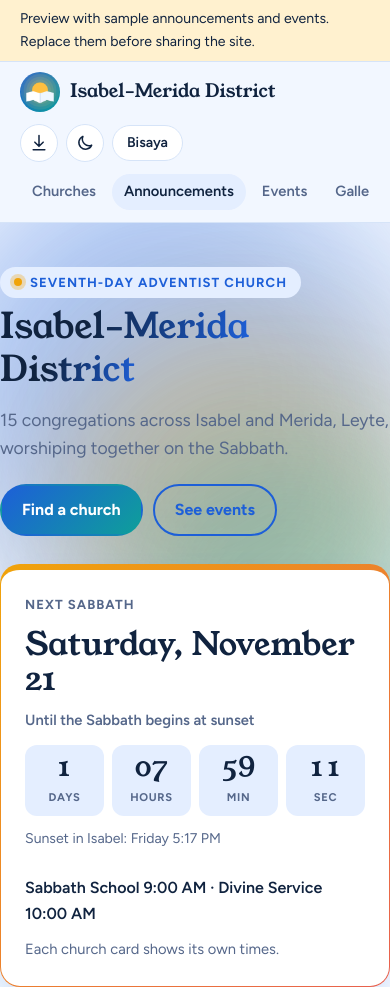
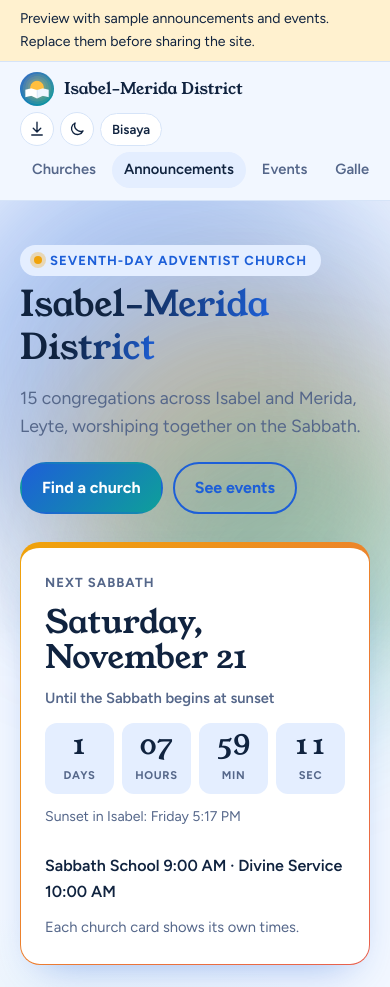
Before and after one commit to mvcashbel-art/isabel-merida-district, a plain HTML site: page index.html in a window 390 px wide. Shown: the top 987 px of the page. Drawn offline with nearby package versions, Linux system fonts and the light colour scheme.

Commit message:
District site: phone header and hero spacing fixes
Co-Authored-By: Claude Sonnet 5.5 <noreply@anthropic.com>
Claude-Session: https://claude.ai/code/session_015nMqvFAEyWzapi5dywWiqm

```diff
--- a/index.html
+++ b/index.html
@@ -296,6 +296,15 @@ nav.links a.on{background:var(--blue-soft);color:var(--ink)}
 .rv{opacity:0;transform:translateY(20px);transition:opacity .65s var(--ease),transform .65s var(--ease);transition-delay:var(--d,0s)}
 .rv.in{opacity:1;transform:none}
 
+
+/* phone fixes */
+.wrap.hero{padding-left:20px;padding-right:20px}
+@media(max-width:560px){
+  .brand{font-size:1rem}.brand .mark{width:34px;height:34px}
+  .icon-btn{width:34px;height:34px}.icon-btn svg{width:18px;height:18px}
+  .lang{padding:5px 11px;font-size:.82rem}.hbtns{gap:6px}
+  .bar{gap:6px}
+}
 @media(prefers-reduced-motion:reduce){
   .aurora i,.aurora::before,.live i,.pin.live{animation:none}
   .hero h1 .w{animation:none;opacity:1;transform:none}
```
